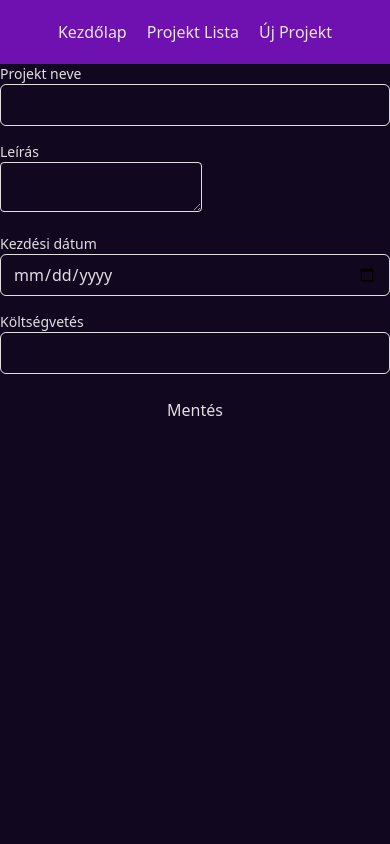
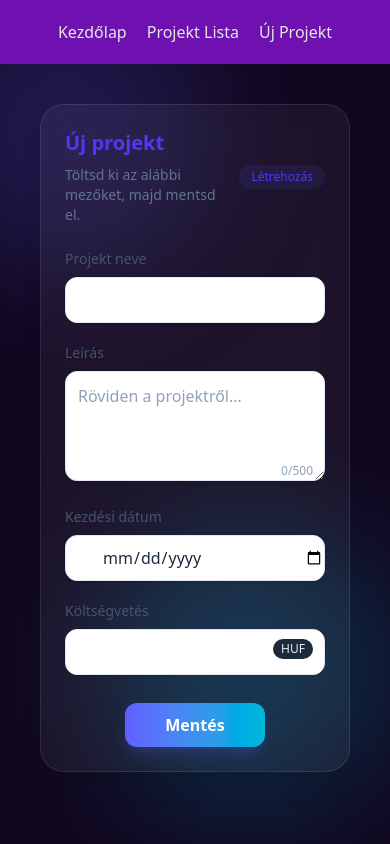
Before and after one commit to VasFruzsina/DDC_test, a Vue app in the folder DDC_test/: page /projects/new in a window 390 px wide. Built offline with nearby package versions, Linux system fonts and the light colour scheme.

Commit message:
l3/feature_4: form layout UI responsive design

```diff
--- a/DDC_test/src/components/UI/AppButton.vue
+++ b/DDC_test/src/components/UI/AppButton.vue
@@ -10,7 +10,7 @@ const props = withDefaults(defineProps<{
 <template>
   <button
     :type="type"
-    class="rounded-md px-3 py-2"
+    class="bg-gradient-to-r from-indigo-500 to-cyan-500 text-white font-semibold rounded-xl px-10 py-2.5 shadow-lg shadow-indigo-500/20 hover:shadow-indigo-500/30 transition-transform hover:-translate-y-0.5"
   >
     {{ subtitle }}
   </button>
--- a/DDC_test/src/components/UI/AppInput.vue
+++ b/DDC_test/src/components/UI/AppInput.vue
@@ -33,6 +33,6 @@ function onInput(e: Event) {
     :type="type"
     v-model="model"
     @input="onInput"
-    class="w-full rounded-md border px-3 py-2"
+    class="pl-9 w-full rounded-xl border border-slate-200 bg-white py-2.5 text-slate-800 placeholder:text-slate-400 shadow-sm focus:border-indigo-400 focus:ring-2 focus:ring-indigo-400"
   />
 </template>
--- a/DDC_test/src/components/UI/AppTextarea.vue
+++ b/DDC_test/src/components/UI/AppTextarea.vue
@@ -3,5 +3,5 @@ const model = defineModel<string | null>()
 </script>
 
 <template>
-  <textarea v-model="model" class="rounded border"></textarea>
+  <textarea v-model="model" class="min-h-[110px] w-full rounded-xl border border-slate-200 bg-white p-3 text-slate-800 placeholder:text-slate-400 shadow-sm focus:border-indigo-400 focus:ring-2 focus:ring-indigo-300"></textarea>
 </template>
--- a/DDC_test/src/components/level1/NewProjectForm.vue
+++ b/DDC_test/src/components/level1/NewProjectForm.vue
@@ -5,17 +5,18 @@ import { getItem, setItem } from "../composables/useProjectStorage";
 import AppButton from "../UI/AppButton.vue";
 import AppInput from "../UI/AppInput.vue";
 import AppTextarea from "../UI/AppTextarea.vue";
-
-import { onMounted, ref } from "vue";
+import { onMounted, ref, computed } from "vue";
 
 const name = ref<string | undefined>(undefined);
 const description = ref<string | undefined>(undefined);
 const startDate = ref<string | undefined>(undefined);
 const budget = ref<number | null>(null);
+
 const route = useRoute();
 const id = Number(route.params.id);
 const all = getItem<ProjectForm[]>("projectForms") ?? [];
 const project = all.find((p) => p.id === id);
+const isEditing = computed(() => Number.isFinite(id) && !!project);
 
 function nextID(key = "projectForm:lastId"): number {
   const raw = localStorage.getItem(key);
@@ -27,7 +28,7 @@ function nextID(key = "projectForm:lastId"): number {
 
 function onSubmit() {
   const list = getItem<ProjectForm[]>("projectForms") ?? [];
-  if (id) {
+  if (isEditing.value) {
     const idx = list.findIndex((p) => p.id === id);
     if (idx !== -1) {
       list[idx] = {
@@ -53,47 +54,121 @@ function onSubmit() {
 }
 
 onMounted(() => {
-  if (id !== null) {
-    const all = getItem<ProjectForm[]>("projectForms") ?? [];
-    const project = all.find((p) => p.id === id);
   if (project) {
     name.value = project.name;
     description.value = project.description;
     startDate.value = project.startDate;
     budget.value = project.budget;
   }
-  }
 });
 </script>
 
 <template>
-  <form class="flex flex-col gap-4" @submit="onSubmit">
+  <div class="relative min-h-[70vh] p-10">
+    <div class="pointer-events-none absolute inset-0 -z-10">
+      <div
+        class="absolute -top-20 -left-20 h-72 w-72 rounded-full bg-indigo-500/20 blur-3xl"
+      ></div>
+      <div
+        class="absolute bottom-0 right-0 h-72 w-72 rounded-full bg-cyan-400/20 blur-3xl"
+      ></div>
+    </div>
+
+    <div
+      class="mx-auto max-w-3xl overflow-hidden rounded-3xl border border-white/10 bg-white/5 p-6 shadow-xl backdrop-blur-md"
+    >
+      <header class="mb-6 flex items-center justify-between gap-4">
         <div>
-      <label for="name" class="block text-sm font-medium">Projekt neve</label>
-      <AppInput id="name" v-model="name" type="text" required />
+          <h1
+            class="text-xl font-semibold text-indigo-600 dark:text-slate-100 mb-2"
+          >
+            {{ isEditing ? "Projekt szerkesztése" : "Új projekt" }}
+          </h1>
+          <p class="text-sm text-slate-500">
+            Töltsd ki az alábbi mezőket, majd mentsd el.
+          </p>
+        </div>
+        <span
+          class="rounded-full bg-indigo-500/10 px-3 py-1 text-xs font-medium text-indigo-600"
+        >
+          {{ isEditing ? "Szerkesztés" : "Létrehozás" }}
+        </span>
+      </header>
+
+      <form class="grid gap-5" @submit.prevent="onSubmit">
+        <div class="relative">
+          <label
+          for="name"
+          class="mb-2 block text-sm font-medium text-slate-600"
+          >Projekt neve</label
+          >
+
+          <AppInput
+            id="name"
+            v-model="name"
+            type="text"
+            required
+          />
         </div>
 
         <div>
-      <label for="desc" class="block text-sm font-medium">Leírás</label>
-      <AppTextarea id="desc" v-model="description" />
+          <label
+            for="desc"
+            class="mb-2 block text-sm font-medium text-slate-600"
+            >Leírás</label
+          >
+          <div class="relative">
+            <AppTextarea
+              id="desc"
+              v-model="description"
+              placeholder="Röviden a projektről…"
+            />
+            <span
+              class="pointer-events-none absolute bottom-2 right-3 text-xs text-slate-400"
+            >
+              {{ description?.length ?? 0 }}/500
+            </span>
           </div>
-
-    <div>
-      <label for="start" class="block text-sm font-medium">Kezdési dátum</label>
-      <AppInput id="start" v-model="startDate" type="date" />
         </div>
-
-    <div>
-      <label for="budget" class="block text-sm font-medium">Költségvetés</label>
+        <div class="grid gap-5 md:grid-cols-2">
+          <div class="relative">
+            <label
+              for="start"
+              class="mb-2 block text-sm font-medium text-slate-600"
+              >Kezdési dátum</label
+            >
+            <AppInput
+              id="start"
+              v-model="startDate"
+              type="date"></AppInput>
+          </div>
+          <div class="relative">
+            <label
+              for="budget"
+              class="mb-2 block text-sm font-medium text-slate-600"
+              >Költségvetés</label
+            >
             <AppInput
               id="budget"
               v-model.number="budget"
               type="number"
-        required
               min="1"
               step="any"
             />
+            <span
+              class="pointer-events-none absolute right-3 top-[38px] rounded-full bg-slate-800 px-2 py-0.5 text-xs font-medium text-white/90"
+            >
+              HUF
+            </span>
           </div>
-    <AppButton type="submit" subtitle="Mentés" />
+        </div>
+        <div class="mt-2 flex items-center justify-center gap-3">
+          <AppButton
+            type="submit"
+            subtitle="Mentés"
+          />
+        </div>
       </form>
+    </div>
+  </div>
 </template>
```
Lines whose indentation alone changed are shown as unchanged.
